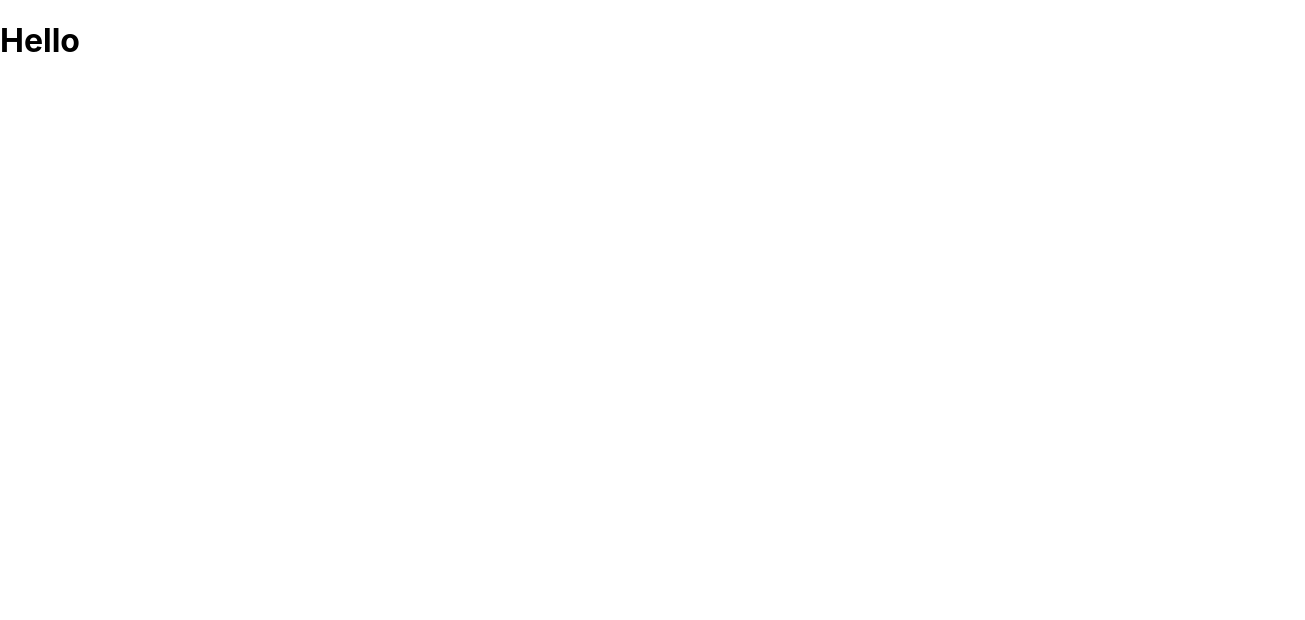
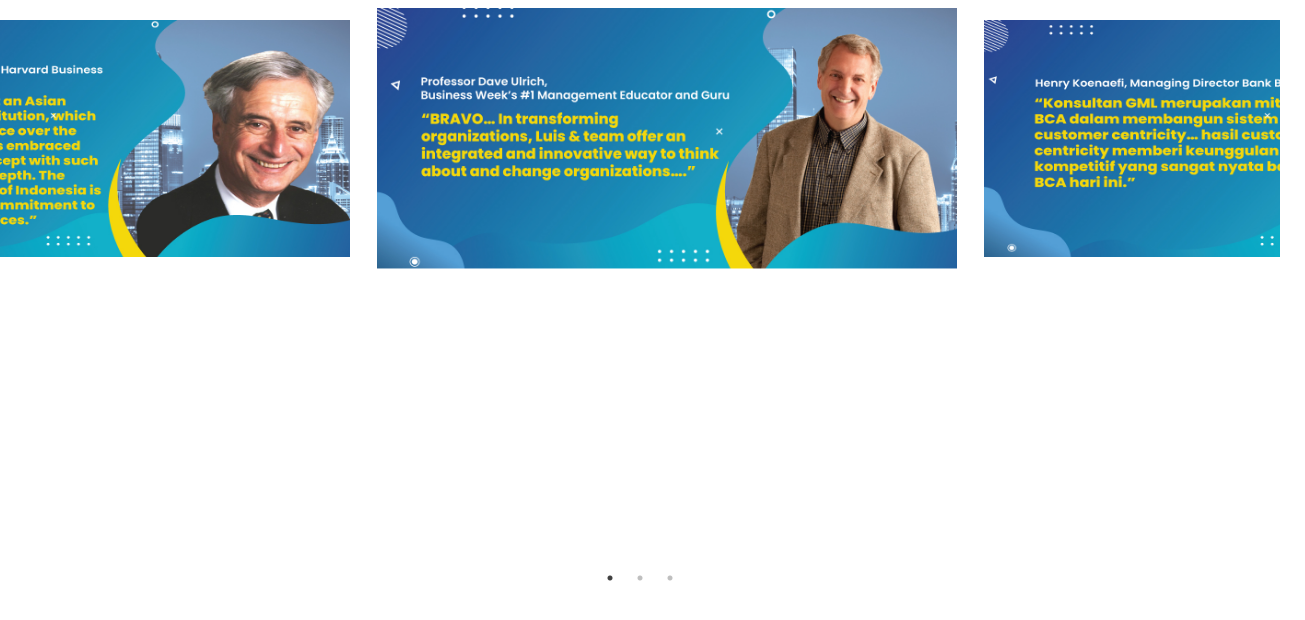
Before and after one commit to rifkysetiadji/nextjs-performance, a Next.js app: page / in a window 1280 px wide. Shown: the top 620 px of the page, 1305 px wide, since content can reach past the window. Built offline with nearby package versions, Linux system fonts and the light colour scheme.

Commit message:
add redux

```diff
--- a/pages/index.js
+++ b/pages/index.js
@@ -26,7 +26,7 @@ export default function Home() {
   };
   return (
     <div style={{width:'100%'}}>
-       {/* <Slider {...settings}>
+       <Slider {...settings}>
          <div className="slide">
             <Image width={958} height={392} src="/wts1.jpg" alt="img" layout="responsive"  />
 
@@ -42,8 +42,8 @@ export default function Home() {
 
 
 
-       </Slider> */}
-       <h1>Hello</h1>
+       </Slider>
+       {/* <h1>Hello</h1> */}
     </div>
   )
 }
```
